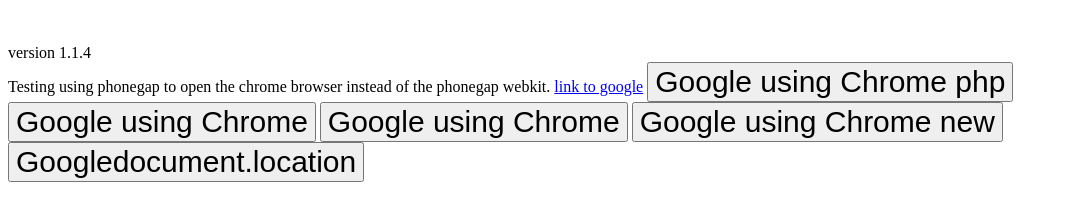
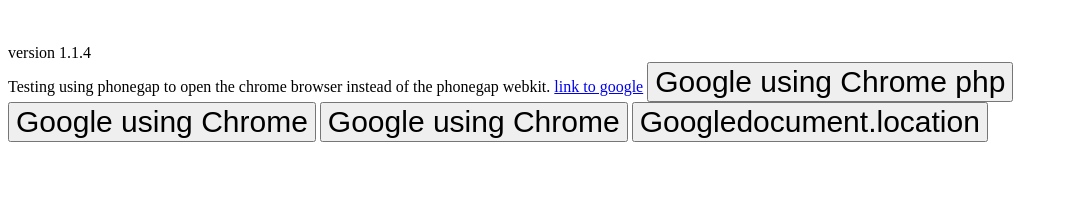
Before and after one commit to hpssjellis/inappbrowser-pgb-helloworld, a plain HTML site: page index.html in a window 1280 px wide. Shown: the whole page, without its empty margins (0-1068 px from the left). Drawn offline with Linux system fonts and the light colour scheme.

```diff
--- a/index.html
+++ b/index.html
@@ -65,14 +65,7 @@
 
 
 
-<input type=button value="Google using Chrome new" style="font-size:30px" onclick="{
 
-
-window.plugins.childBrowser.openExternal('http://142.33.222.23/ellis/studentStocks/stocks.php');
-
-
-
-}">
 
 
 
```
